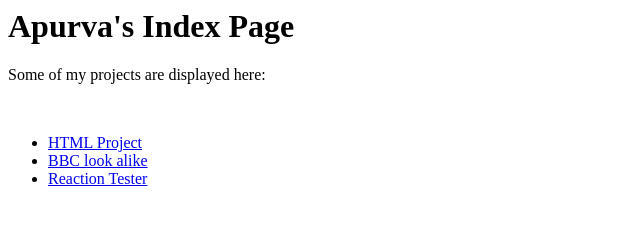
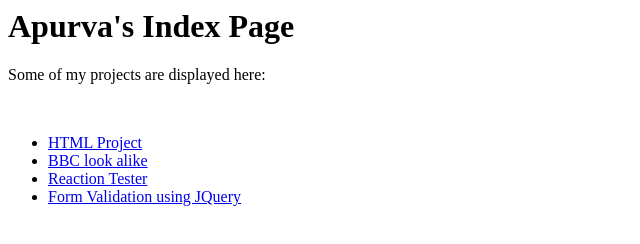
Before and after one commit to apurvaaa/tiny-tater, a plain HTML site: page Projects/index.html in a window 1280 px wide. Shown: the whole page, without its empty margins (0-640 px from the left). Drawn offline with Linux system fonts and the light colour scheme.

Commit message:
Updated index file to point to the lates project

```diff
--- a/Projects/index.html
+++ b/Projects/index.html
@@ -15,6 +15,7 @@
 		<li><a href="HTMLProject.html">HTML Project</a></li>
 		<li><a href="BBC.html">BBC look alike</a></li>
 		<li><a href="ReactionTester.html">Reaction Tester</a></li>
+		<li><a href="FormValidation.html">Form Validation using JQuery</a></li>
 	</ul>
 
 </body>
```
